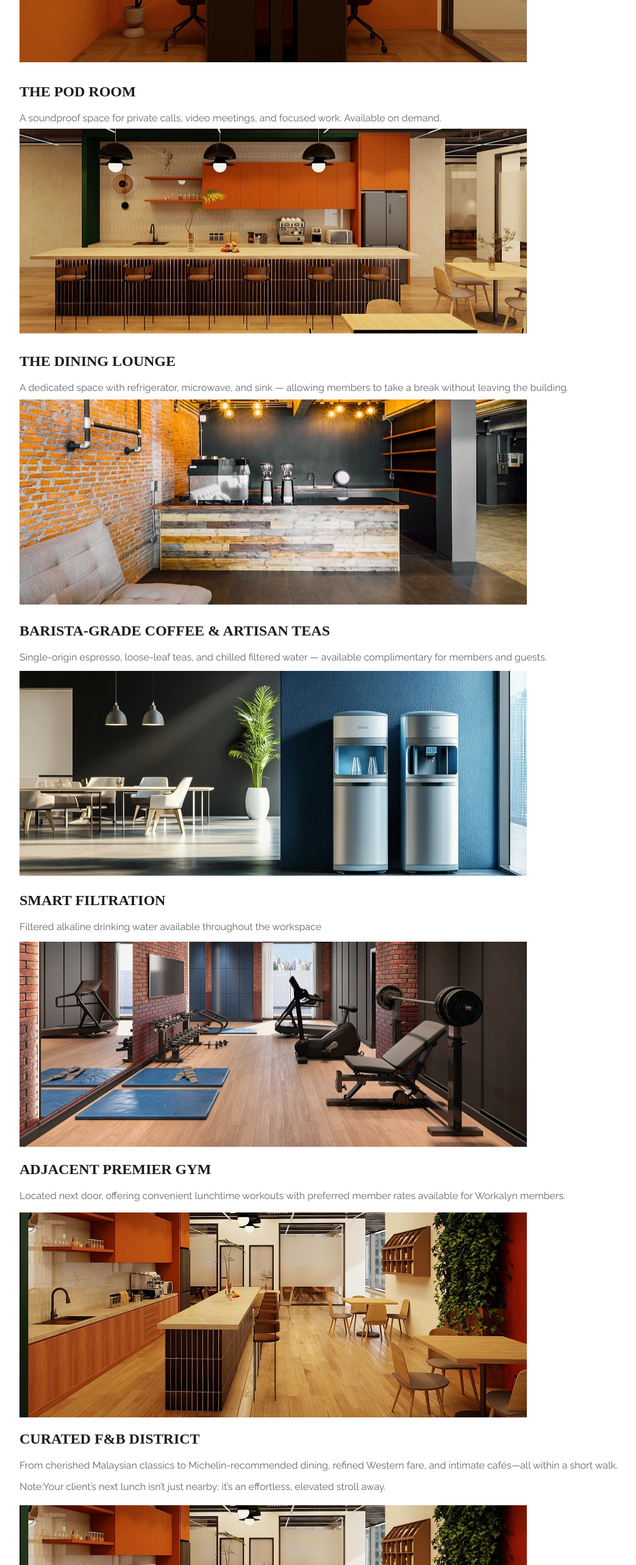
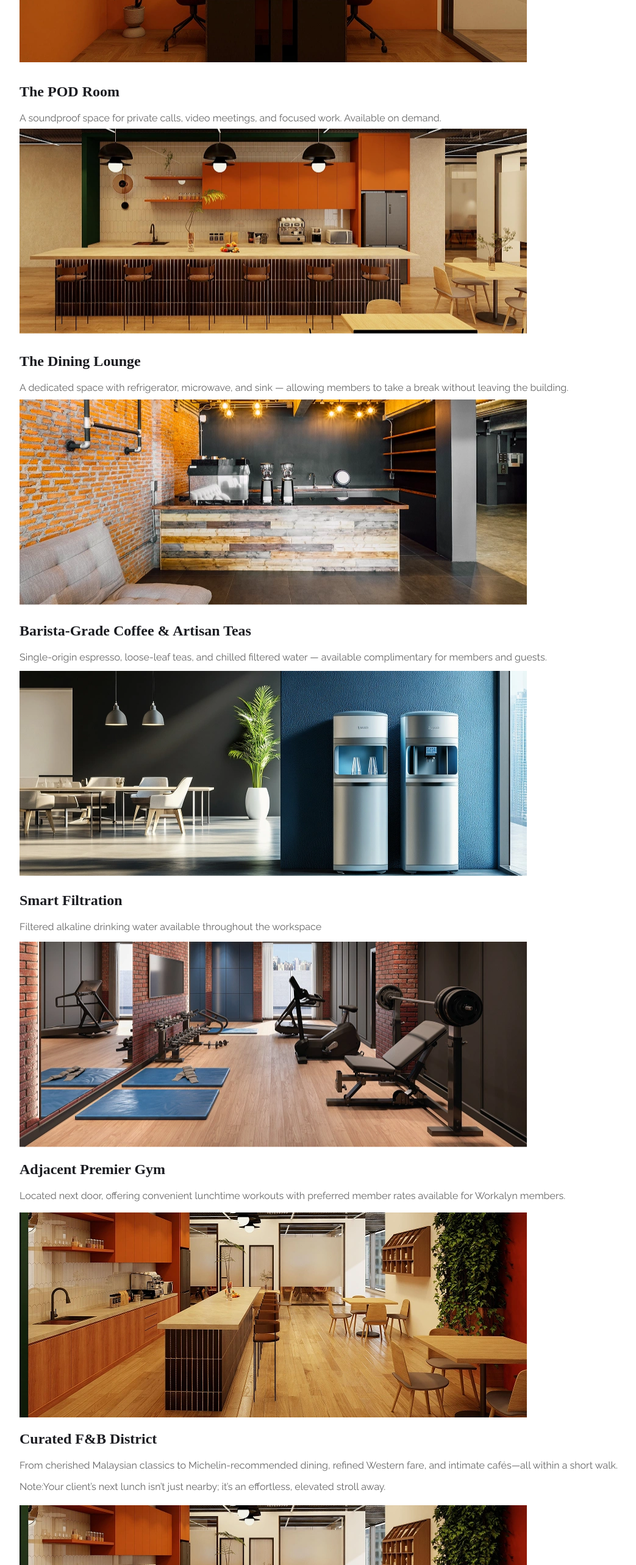
Before and after one commit to RDBA-CBE/workalyn, a Next.js app: page /amenities in a window 1280 px wide. Shown: the part 1420-3986 px from the top of the page at 61% size, without its empty margins (32-1075 px from the left). Built offline with nearby package versions, Linux system fonts and the light colour scheme; a web font is replaced by a local one.

Commit message:
text update

```diff
--- a/components/AmenitiesPage.jsx
+++ b/components/AmenitiesPage.jsx
@@ -3,32 +3,32 @@ import { RevealWrapper, ParallaxWrapper } from "./ParallaxWrapper";
 
 const solutions = [
   {
-    title: "THE POD ROOM",
+    title: "The POD Room",
     desc: " A soundproof space for private calls, video meetings, and focused work. Available on demand.",
     image: "/amenities/subpage/pod-room.webp",
   },
   {
-    title: "THE DINING LOUNGE",
+    title: "The Dining Lounge",
     desc: "A dedicated space with refrigerator, microwave, and sink — allowing members to take a break without leaving the building.",
     image: "/amenities/subpage/dining-lounge.webp",
   },
   {
-    title: "BARISTA-GRADE COFFEE & ARTISAN TEAS",
+    title: "Barista-Grade Coffee & Artisan Teas",
     desc: "Single-origin espresso, loose-leaf teas, and chilled filtered water — available complimentary for members and guests.",
     image: "/amenities/subpage/barista.webp",
   },
   {
-    title: "SMART FILTRATION",
+    title: "Smart Filtration",
     desc: "Filtered alkaline drinking water available throughout the workspace",
     image: "/amenities/subpage/smart-filteration.webp",
   },
   {
-    title: "ADJACENT PREMIER GYM",
+    title: "Adjacent Premier Gym",
     desc: " Located next door, offering convenient lunchtime workouts with preferred member rates available for Workalyn members.",
     image: "/amenities/subpage/adjacent-premier-gym.webp",
   },
   {
-    title: "CURATED F&B DISTRICT",
+    title: "Curated F&B District",
     desc: "From cherished Malaysian classics to Michelin-recommended dining, refined Western fare, and intimate cafés—all within a short walk.",
     includes:
       "Your client’s next lunch isn’t just nearby; it’s an effortless, elevated stroll away.",
```
